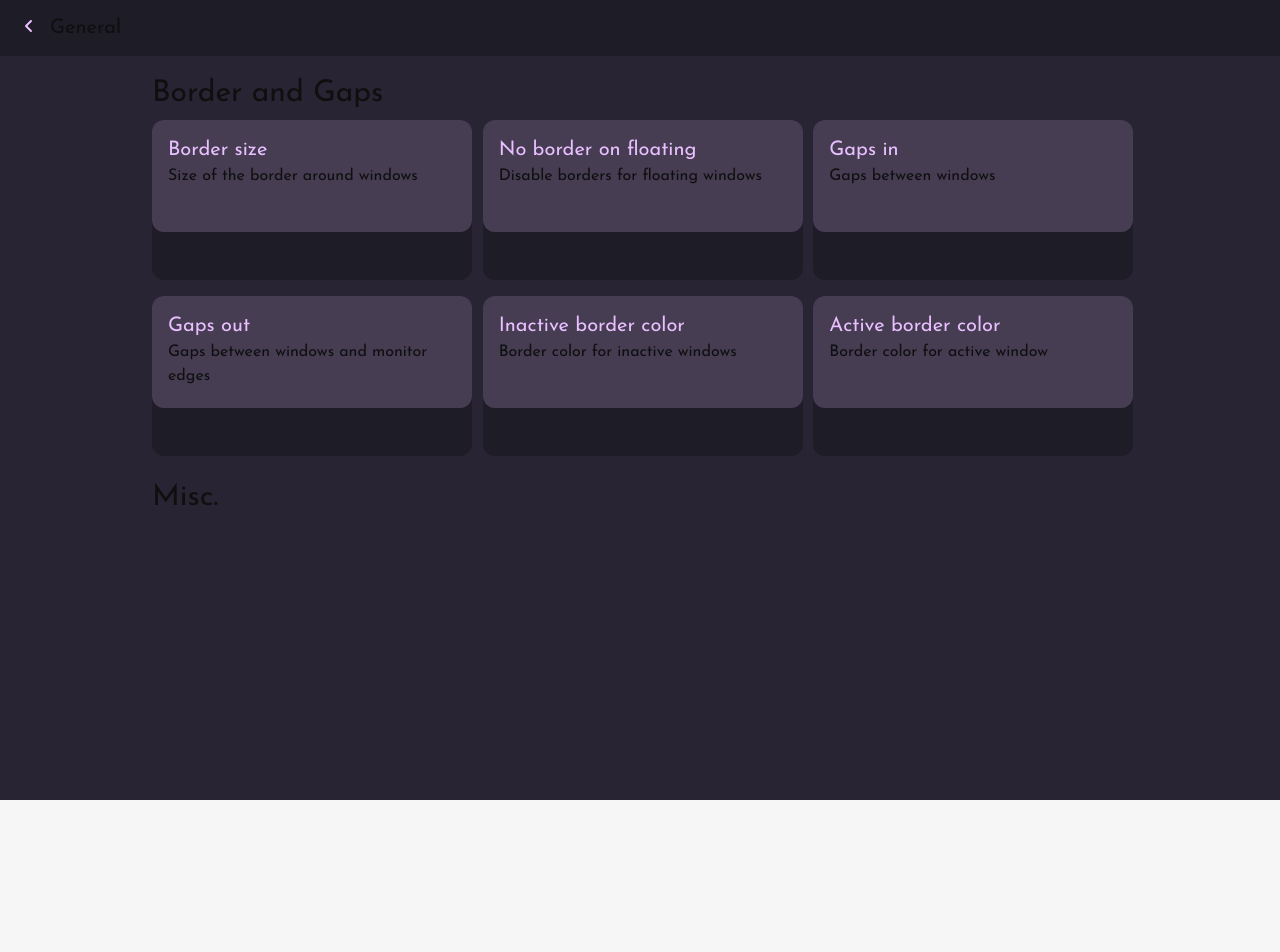
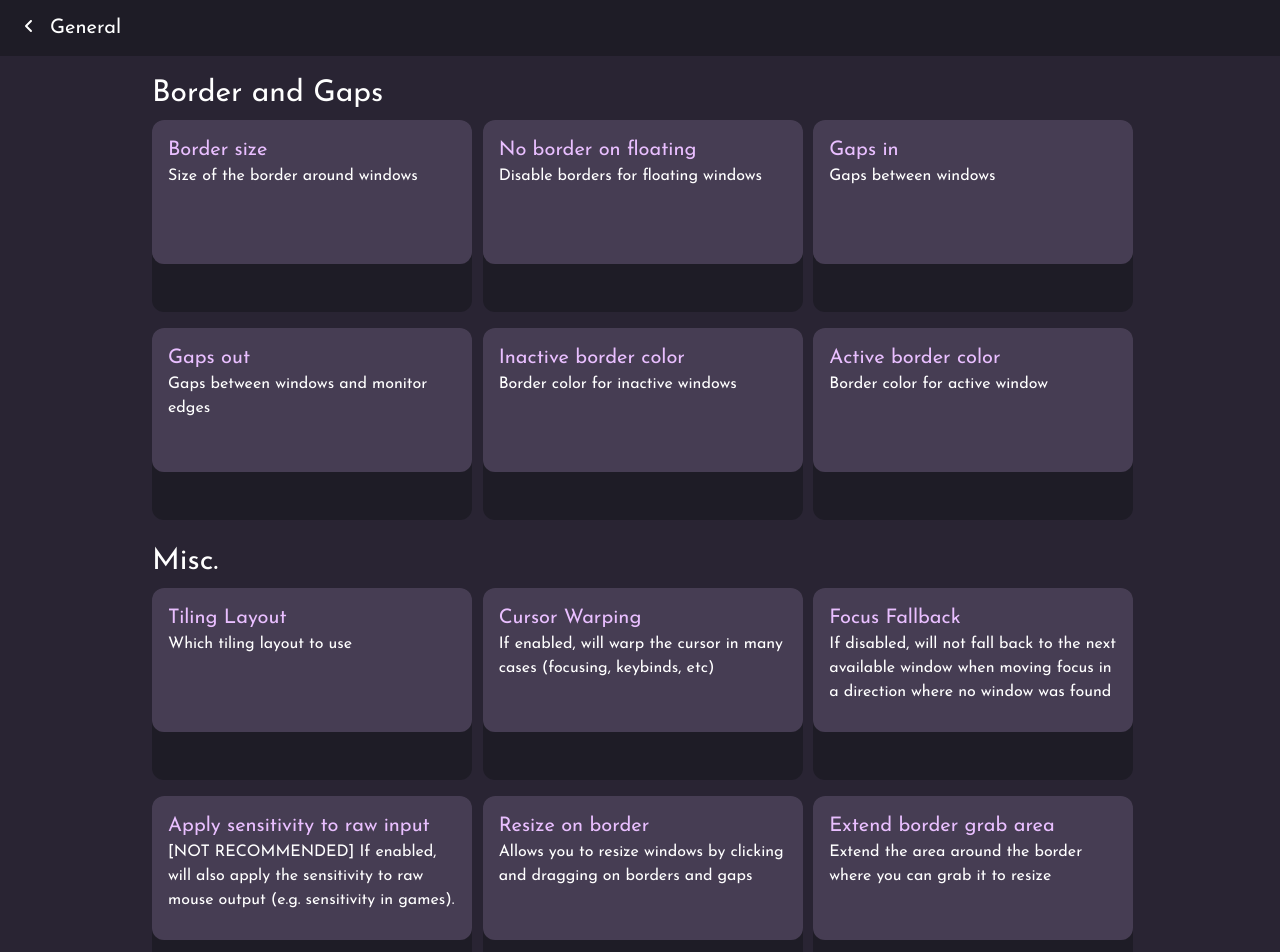
Before and after one commit to bootloopmaster636/HyprGen, a React (Vite) app: page /Settings/General in a window 1280 px wide. Shown: the top 952 px of the page. Before the commit the page ends 800 px from the top, so only its background shows below. Built offline with nearby package versions, Linux system fonts and the light colour scheme.

Commit message:
✨ add general section

```diff
--- a/src/App.css
+++ b/src/App.css
@@ -4,6 +4,7 @@
 @tailwind components;
 @tailwind utilities;
 
-body {
+* {
     font-family: 'Josefin Sans', cursive;
+    color: white;
 }
--- a/src/Components/AppBar.tsx
+++ b/src/Components/AppBar.tsx
@@ -14,8 +14,9 @@ export default function AppBar({ title }: AppBarParams) {
         ThemeData.backgroundDeep +
         " sticky top-0 flex h-14 w-screen flex-row items-center px-6 "
       }
+      onClick={() => navigator("/")}
     >
-      <div onClick={() => navigator("/")} className={ThemeData.onPrimary}>
+      <div className={ThemeData.onPrimary}>
         <p>
           <FontAwesomeIcon icon={"angle-left"}></FontAwesomeIcon>
         </p>
--- a/src/Components/SettingsTile.tsx
+++ b/src/Components/SettingsTile.tsx
@@ -1,18 +1,16 @@
-import { FontAwesomeIcon } from "@fortawesome/react-fontawesome";
 import { ThemeData } from "../consts.ts";
-import { useNavigate } from "react-router-dom";
-import { Simulate } from "react-dom/test-utils";
-import dragExit = Simulate.dragExit;
 
 // @ts-ignore
 export default ({ title, description }) => {
   return (
     <div
-      className={ThemeData.backgroundDeep + " h-[10rem] w-[20rem] rounded-xl"}
+      className={ThemeData.backgroundDeep + " h-[12rem] w-[20rem] rounded-xl"}
     >
-      <div className={ThemeData.surface + " h-[7rem] w-[20rem] rounded-xl p-4"}>
+      <div className={ThemeData.surface + " h-[9rem] w-[20rem] rounded-xl p-4"}>
         <p className={ThemeData.onPrimary + " text-bold text-xl"}>{title}</p>
-        <p className={"text-md"}>{description}</p>
+        <div className={"h-20 overflow-y-scroll"}>
+          <p className={"text-md"}>{description}</p>
+        </div>
       </div>
     </div>
   );
--- a/src/Pages/SettingsGeneral.tsx
+++ b/src/Pages/SettingsGeneral.tsx
@@ -37,7 +37,38 @@ export default function SettingsGeneralPage() {
             description="Border color for active window"
           />
         </div>
+
         <p className={"pb-2 pt-6 text-3xl"}>Misc.</p>
+        <div className={"grid grid-cols-1 gap-4 md:grid-cols-2 lg:grid-cols-3"}>
+          <SettingsTile
+            title="Tiling Layout"
+            description="Which tiling layout to use"
+          />
+          <SettingsTile
+            title="Cursor Warping"
+            description="If enabled, will warp the cursor in many cases (focusing, keybinds, etc)"
+          />
+          <SettingsTile
+            title="Focus Fallback"
+            description="If disabled, will not fall back to the next available window when moving focus in a direction where no window was found"
+          />
+          <SettingsTile
+            title="Apply sensitivity to raw input"
+            description="[NOT RECOMMENDED] If enabled, will also apply the sensitivity to raw mouse output (e.g. sensitivity in games)."
+          />
+          <SettingsTile
+            title="Resize on border"
+            description="Allows you to resize windows by clicking and dragging on borders and gaps"
+          />
+          <SettingsTile
+            title="Extend border grab area"
+            description="Extend the area around the border where you can grab it to resize"
+          />
+          <SettingsTile
+            title="Allow screen tearing"
+            description="Master switch for allowing screen tearing to occur. See the Tearing page."
+          />
+        </div>
       </div>
     </div>
   );
```
Also changed, not shown: src-tauri/tauri.conf.json (+4 -4 lines), 2 other files (tests, documents, lock files or other folders).
